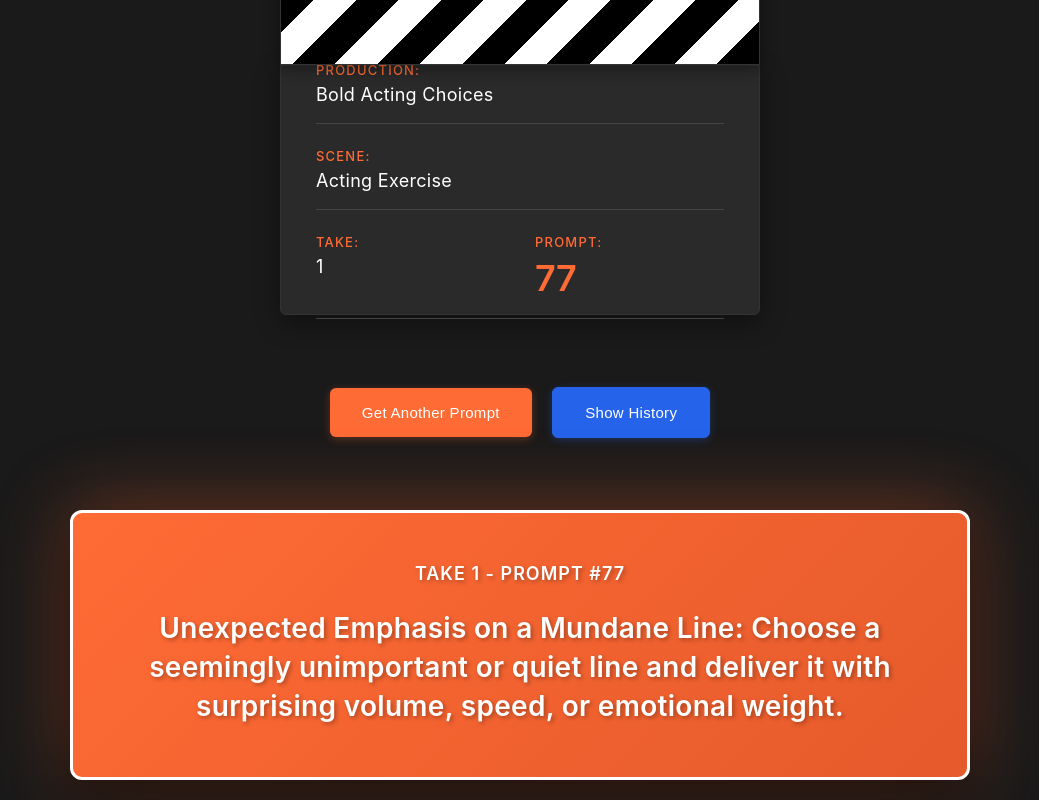
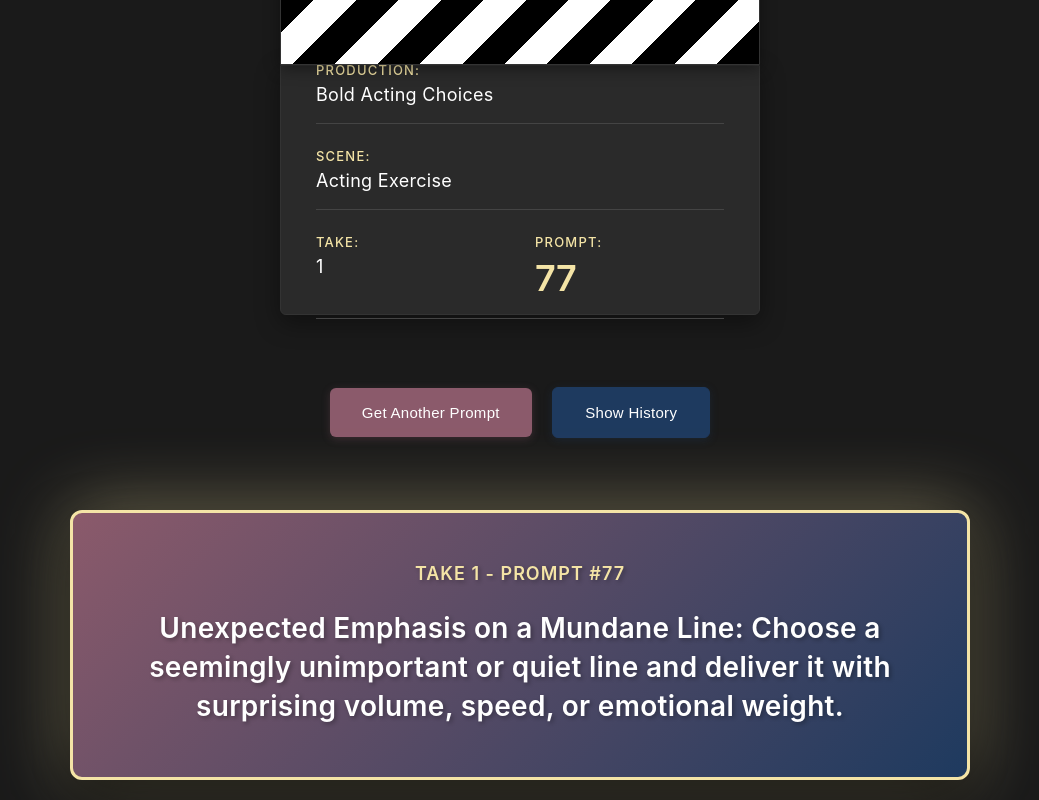
Before and after one commit to cor9/Bold-Choices, a plain HTML site: page index.html in a window 1280 px wide. Both pictures are taken after a click on the element 640 px from the left and 245 px from the top of the page. Shown: the part 225-1025 px from the top of the page, without its empty margins (120-1159 px from the left). Drawn offline with Linux system fonts and the light colour scheme.

Commit message:
Update style.css

```diff
--- a/style.css
+++ b/style.css
@@ -154,7 +154,7 @@ h1 {
 }
 
 .slate-label {
-    color: #ff6b35;
+    color: #f4e4a6;
     font-weight: 500;
     font-size: 13px;
     margin-bottom: 6px;
@@ -170,14 +170,14 @@ h1 {
 }
 
 .prompt-number {
-    color: #ff6b35;
+    color: #f4e4a6;
     font-size: 36px;
     font-weight: 600;
     letter-spacing: -0.5px;
 }
 
 .action-button {
-    background: #ff6b35;
+    background: #8b5a6b;
     color: #ffffff;
     border: none;
     padding: 16px 32px;
@@ -188,26 +188,26 @@ h1 {
     transition: all 0.2s ease;
     margin: 12px 8px;
     letter-spacing: 0.3px;
-    box-shadow: 0 2px 8px rgba(255, 107, 53, 0.3);
+    box-shadow: 0 2px 8px rgba(139, 90, 107, 0.3);
 }
 
 .action-button:hover {
-    background: #e55a2b;
+    background: #7a4f5e;
     transform: translateY(-1px);
-    box-shadow: 0 4px 12px rgba(255, 107, 53, 0.4);
+    box-shadow: 0 4px 12px rgba(139, 90, 107, 0.4);
 }
 
 .history-btn {
-    background: #2563eb;
+    background: #1e3a5f;
     color: #ffffff;
-    border: 1px solid #2563eb;
-    box-shadow: 0 2px 8px rgba(37, 99, 235, 0.3);
+    border: 1px solid #1e3a5f;
+    box-shadow: 0 2px 8px rgba(30, 58, 95, 0.3);
 }
 
 .history-btn:hover {
-    background: #1d4ed8;
-    border-color: #1d4ed8;
-    box-shadow: 0 4px 12px rgba(37, 99, 235, 0.4);
+    background: #2c4f7c;
+    border-color: #2c4f7c;
+    box-shadow: 0 4px 12px rgba(30, 58, 95, 0.4);
 }
 
 .history-display {
@@ -278,15 +278,15 @@ h1 {
 .prompt-display {
     margin-top: 60px;
     padding: 50px;
-    background: linear-gradient(135deg, #ff6b35, #e55a2b);
+    background: linear-gradient(135deg, #8b5a6b, #1e3a5f);
     border-radius: 12px;
-    border: 3px solid #fff;
+    border: 3px solid #f4e4a6;
     opacity: 0;
     transform: translateY(40px) scale(0.95);
     transition: all 0.6s cubic-bezier(0.4, 0, 0.2, 1);
     box-shadow:
         0 20px 50px rgba(0,0,0,0.6),
-        0 0 60px rgba(255, 107, 53, 0.3);
+        0 0 60px rgba(244, 228, 166, 0.3);
     animation: promptGlow 3s ease-in-out infinite alternate;
 }
 
@@ -294,12 +294,12 @@ h1 {
     0% {
         box-shadow:
             0 20px 50px rgba(0,0,0,0.6),
-            0 0 60px rgba(255, 107, 53, 0.3);
+            0 0 60px rgba(244, 228, 166, 0.3);
     }
     100% {
         box-shadow:
             0 20px 50px rgba(0,0,0,0.6),
-            0 0 80px rgba(255, 107, 53, 0.5);
+            0 0 80px rgba(244, 228, 166, 0.5);
     }
 }
 
@@ -320,7 +320,7 @@ h1 {
 }
 
 .prompt-header {
-    color: #ffffff;
+    color: #f4e4a6;
     font-size: 18px;
     font-weight: 600;
     text-align: center;
```
